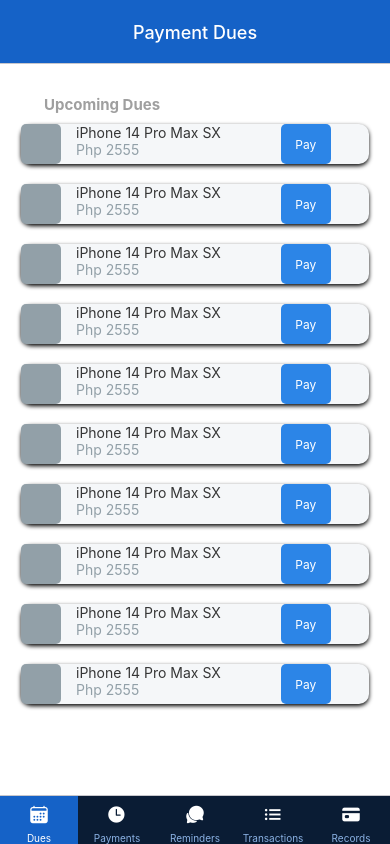
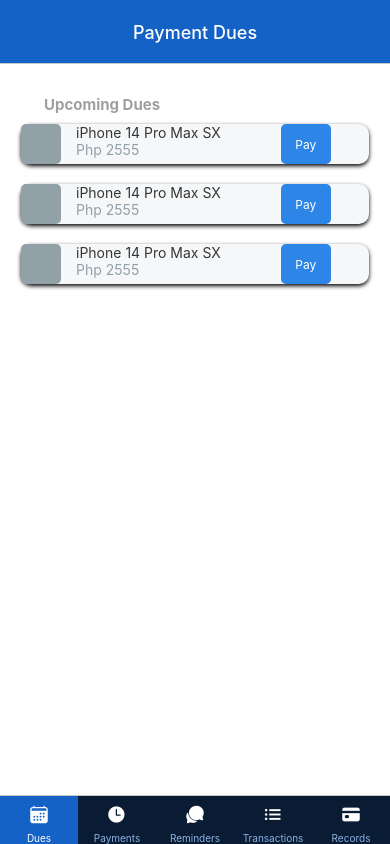
Before and after one commit to kbdiamondes/collectify-front-end, a React Native app: screen /DuePayments in a window 390 px wide. Built offline with nearby package versions, Linux system fonts and the light colour scheme.

Commit message:
PaymentForm
Frontend

```diff
--- a/App.tsx
+++ b/App.tsx
@@ -11,6 +11,7 @@
 import { ResellerTabNavigator } from './src/Components/Reseller/ResellerTabNavigator';
 import TestApp from './src/Services/TestAxios';
 import AssignCollectorScreen from './src/Components/Reseller/AssignCollector';
+import PaymentForm from './src/Components/Client/PaymentForm';
 
 
 export type RootStackParamList = {
@@ -30,6 +31,7 @@
   SoldItems: undefined;
   MyCollector: undefined;
   SendCollector: undefined;
+  PaymentForm: undefined;
   //assigned AssignCollector to receive data from SendCollector
   AssignCollector: {otherParam1: any};
 };
@@ -59,6 +61,7 @@
       <Stack.Screen name="MyCollector" component={ResellerTabNavigator} options={{headerShown: false}}/>
       <Stack.Screen name="SendCollector" component={ResellerTabNavigator} options={{headerShown: false}}/>
       <Stack.Screen name="AssignCollector" component={AssignCollectorScreen} options={{ headerShown: false}}/>
+      <Stack.Screen name="PaymentForm" component={PaymentForm} options={{ headerShown: false}}/>
 
     </Stack.Navigator>
   </NavigationContainer>
--- /dev/null
+++ b/JsonData/items.json
@@ -0,0 +1,20 @@
+[
+    {
+        "itemName": "iPhone 14 Pro Max SX",
+        "itemCollectible": 2555,
+        "itemStatus": "Unpaid",
+        "scheduledDate": "January 16, 2023"
+    },
+    {
+        "itemName": "iPhone 14 Pro Max SX",
+        "itemCollectible": 2555,
+        "itemStatus": "Unpaid",
+        "scheduledDate": "January 16, 2023"
+    },
+    {
+        "itemName": "iPhone 14 Pro Max SX",
+        "itemCollectible": 2555,
+        "itemStatus": "Unpaid",
+        "scheduledDate": "January 16, 2023"
+    }
+]
--- a/src/Components/Client/DuePayments.tsx
+++ b/src/Components/Client/DuePayments.tsx
@@ -2,52 +2,13 @@
 import DuePaymentList from './Lists/DuePaymentList';
 
 import React, { useState } from 'react';
+import dueItems from '../../../JsonData/items.json'
 
-const dueItems = [
-    {
-        itemName: 'iPhone 14 Pro Max SX',
-        itemCollectible: 2555
-    },
-    {
-        itemName: 'iPhone 14 Pro Max SX',
-        itemCollectible: 2555
-    },
-    {
-        itemName: 'iPhone 14 Pro Max SX',
-        itemCollectible: 2555
-    },
-    {
-        itemName: 'iPhone 14 Pro Max SX',
-        itemCollectible: 2555
-    },
-    {
-        itemName: 'iPhone 14 Pro Max SX',
-        itemCollectible: 2555
-    },
-        {
-        itemName: 'iPhone 14 Pro Max SX',
-        itemCollectible: 2555
-    },
-    {
-        itemName: 'iPhone 14 Pro Max SX',
-        itemCollectible: 2555
-    },
-    {
-        itemName: 'iPhone 14 Pro Max SX',
-        itemCollectible: 2555
-    },
-    {
-        itemName: 'iPhone 14 Pro Max SX',
-        itemCollectible: 2555
-    },
-    {
-        itemName: 'iPhone 14 Pro Max SX',
-        itemCollectible: 2555
-    },
-]
 
 
 export default function DuePayments(){
+
+
 
 
     return(
--- a/src/Components/Client/Lists/DuePaymentList.tsx
+++ b/src/Components/Client/Lists/DuePaymentList.tsx
@@ -1,4 +1,7 @@
-import {SafeAreaView, View, Text, StyleSheet, Pressable, GestureResponderEvent} from 'react-native'
+import { useState } from 'react';
+import {SafeAreaView, View, Text, StyleSheet, Pressable, GestureResponderEvent, TextInput, Modal} from 'react-native'
+import { useNavigation } from "@react-navigation/native";
+import { CheckScreenNavigationprop } from '../../../../App';
 
 type PaymentProps = {
     key:number,
@@ -6,17 +9,22 @@
     itemCollectible: number;
 }
 
+
 export default function DuePaymentList(props: PaymentProps){
+
+    const [itemCollectible, setitemCollectible] = useState(props.itemCollectible);
+    const navigation = useNavigation<CheckScreenNavigationprop>();
+
     return(
         <SafeAreaView style={styles.item}>
             <View style={styles.itemLeft}>
                 <View style={styles.square}/>
                     <View style={styles.itemText}>
                         <Text style={{color:'#363636'}}>{props.itemName}</Text>
-                        <Text style={{color: '#92A0A8'}}>Php {props.itemCollectible}</Text>
+                        <Text style={{color: '#92A0A8'}}>Php {itemCollectible}</Text>
                     </View>
                 <View style={styles.buttonContainer}>
-                    <Pressable style={styles.button} onPress={()=>alert("hello")}>
+                    <Pressable style={styles.button} onPress={()=>navigation.navigate('PaymentForm')}>
                         <Text style={styles.buttonLabel}>Pay</Text>
                     </Pressable>
                 </View>
--- /dev/null
+++ b/src/Components/Client/PaymentForm.tsx
@@ -0,0 +1,97 @@
+import {SafeAreaView, View, Text, StyleSheet, ScrollView, TextInput, Pressable} from 'react-native';
+import DuePaymentList from './Lists/DuePaymentList';
+
+import React, { useState } from 'react';
+import dueItems from '../../../JsonData/items.json'
+
+
+
+export default function PaymentForm(){
+
+    return(
+
+        <SafeAreaView>
+            <ScrollView>
+            <View style={styles.container}>
+                <Text style={styles.textHeader} >Pay Dues</Text>
+                <Text style={styles.textSubHeader} >Easily pay your outstanding dues online with our convenient and secure payment platform.</Text>
+                <View>
+                    <Text style={styles.textLabel}>Item Name</Text>
+                    <TextInput style={styles.textInput}  placeholder='Enter item name'></TextInput>
+                    <Text style={styles.textLabel}>Item Price</Text>
+                    <TextInput style={styles.textInput}  placeholder='Enter amount to be paid'></TextInput>
+                    <Text style={styles.textLabel}>Required Collectible</Text>
+                    <TextInput style={styles.textInput} editable={false} value='2500'></TextInput>
+                    <Text style={styles.textLabel}>Reference Number</Text>
+                    <TextInput style={styles.textInput} placeholder='Enter reference Number here'></TextInput>
+                    <Text style={styles.textLabel}>Type of Payment</Text>
+                    <View style={styles.buttonContainer}>
+                    <Pressable style={styles.button}>
+                        <Text style={styles.buttonLabel}>Continue</Text>
+                    </Pressable>
+                </View>
+                </View>
+            </View>
+            </ScrollView>
+        </SafeAreaView>
+
+    );
+}
+
+const styles = StyleSheet.create({
+    container:{
+        paddingTop: 120,
+        paddingHorizontal: 21
+    },
+    textHeader:{
+        fontSize: 32,
+        fontWeight: 'bold',
+        color: '#203949',
+        paddingHorizontal: 15,
+
+    },
+    textSubHeader:{
+        fontSize: 18,
+        color: '#203949',
+        paddingHorizontal: 15,
+        paddingVertical: 10,
+        marginBottom: 10,
+    },
+    textLabel:{
+        paddingTop: 20,
+        fontSize: 15,
+        paddingHorizontal: 15,
+        marginVertical: 5
+    },
+    textInput:{
+        fontSize: 17,
+        paddingHorizontal: 15,
+        marginHorizontal: 15,
+        marginVertical: 5,
+        borderColor: "#523009",
+        borderWidth: .5,
+
+    },
+    buttonContainer: {
+        height: 50,
+        backgroundColor:'#2C85E7',
+        marginLeft: 10,
+        justifyContent:'space-evenly',
+        borderRadius: 5,
+        marginTop: 70
+    },
+    button:{
+        borderRadius: 10 ,
+        width: '100%',
+        height: '100%',
+        alignItems: 'center',
+        justifyContent: 'center',
+        flexDirection: 'row'
+    },
+    buttonLabel:{
+        color: '#fff',
+        fontSize: 12
+    },
+
+
+});
--- a/src/Components/Client/SchedulePayments.tsx
+++ b/src/Components/Client/SchedulePayments.tsx
@@ -3,21 +3,8 @@
 
 import React, { useState } from 'react';
 import ScheduledPaymentsList from './Lists/ScheduledPaymentsList';
+import scheduledItems from '../../../JsonData/items.json'
 
-const scheduledItems = [
-    {
-        itemName: 'iPhone 14 Pro Max SX',
-        itemCollectible: 2555,
-        itemStatus: 'Unpaid',
-        scheduledDate: 'January 16, 2023'
-    },
-    {
-        itemName: 'iPhone 14 Pro Max SX',
-        itemCollectible: 2555,
-        itemStatus: 'Unpaid',
-        scheduledDate: 'January 16, 2023'
-    },
-]
 export default function SchedulePayments(){
 
 
```
